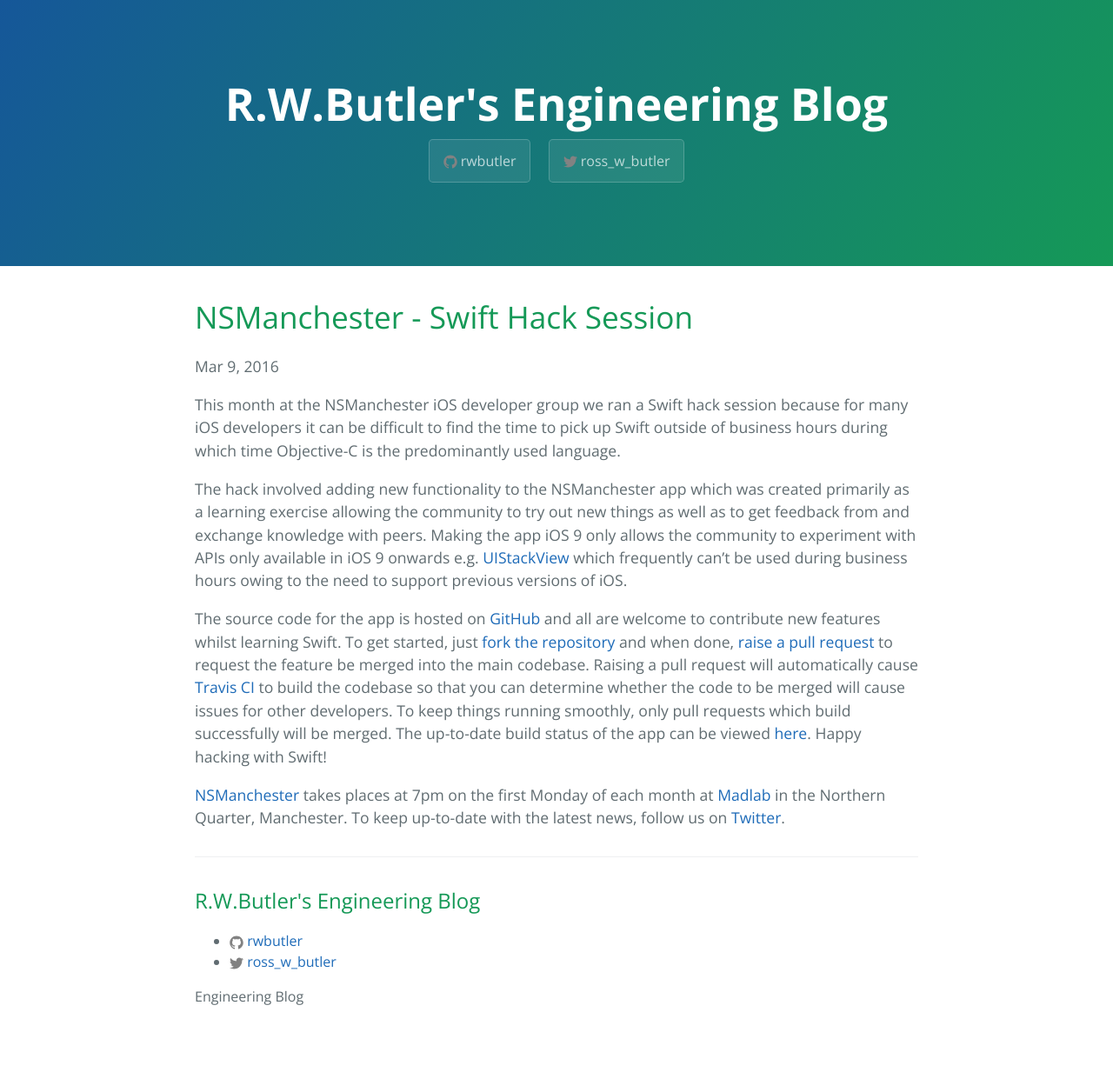
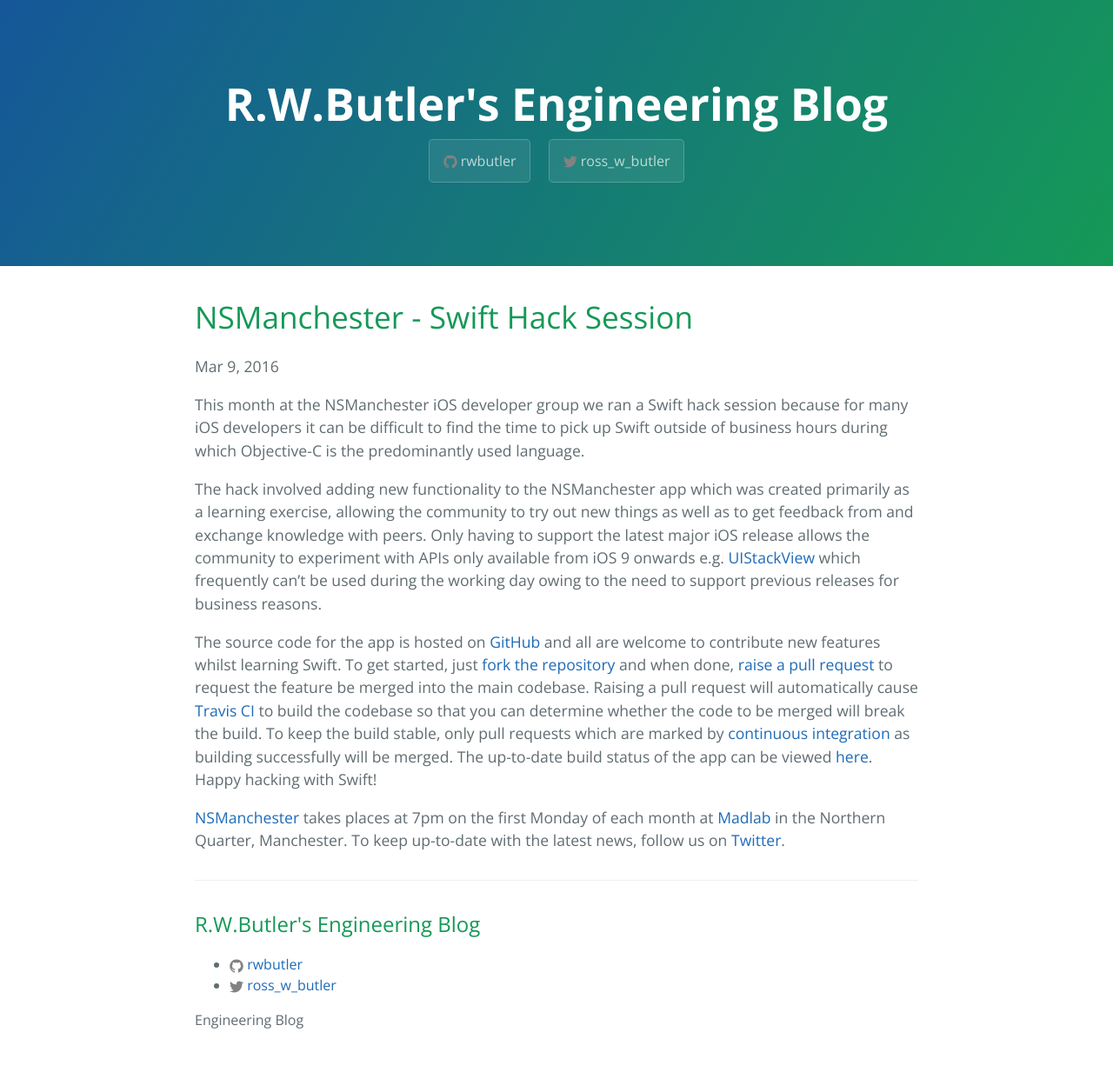
Before and after one commit to rwbutler/rwbutler.github.io, a Jekyll site: the page built from _posts/2016-03-09-nsmanchester-swift-hack-session.markdown, in a window 1280 px wide. Shown: the whole page at 87% size. Built offline with Jekyll 4.4.1, drawn with Linux system fonts in a browser that asks for light colours; before the commit the page ends 1206 px from its top, so only the background shows below that.

Commit message:
Edits to post to improve clarity and readability

```diff
--- a/_posts/2016-03-09-nsmanchester-swift-hack-session.markdown
+++ b/_posts/2016-03-09-nsmanchester-swift-hack-session.markdown
@@ -5,10 +5,10 @@
 categories: ios swift hack open source
 ---
 
-This month at the NSManchester iOS developer group we ran a Swift hack session because for many iOS developers it can be difficult to find the time to pick up Swift outside of business hours during which time Objective-C is the predominantly used language.
+This month at the NSManchester iOS developer group we ran a Swift hack session because for many iOS developers it can be difficult to find the time to pick up Swift outside of business hours during which Objective-C is the predominantly used language.
 
-The hack involved adding new functionality to the NSManchester app which was created primarily as a learning exercise allowing the community to try out new things as well as to get feedback from and exchange knowledge with peers. Making the app iOS 9 only allows the community to experiment with APIs only available in iOS 9 onwards e.g. [UIStackView](https://developer.apple.com/library/prerelease/ios/documentation/UIKit/Reference/UIStackView_Class_Reference/) which frequently can't be used during business hours owing to the need to support previous versions of iOS.
+The hack involved adding new functionality to the NSManchester app which was created primarily as a learning exercise, allowing the community to try out new things as well as to get feedback from and exchange knowledge with peers. Only having to support the latest major iOS release allows the community to experiment with APIs only available from iOS 9 onwards e.g. [UIStackView](https://developer.apple.com/library/prerelease/ios/documentation/UIKit/Reference/UIStackView_Class_Reference/) which frequently can't be used during the working day owing to the need to support previous releases for business reasons.
 
-The source code for the app is hosted on [GitHub](https://github.com/NSManchester/nsmanchester-app) and all are welcome to contribute new features whilst learning Swift. To get started, just [fork the repository](https://help.github.com/articles/fork-a-repo/) and when done, [raise a pull request](https://help.github.com/articles/creating-a-pull-request/) to request the feature be merged into the main codebase. Raising a pull request will automatically cause [Travis CI](http://travis-ci.org/) to build the codebase so that you can determine whether the code to be merged will cause issues for other developers. To keep things running smoothly, only pull requests which build successfully will be merged. The up-to-date build status of the app can be viewed [here](https://travis-ci.org/NSManchester/nsmanchester-app). Happy hacking with Swift!
+The source code for the app is hosted on [GitHub](https://github.com/NSManchester/nsmanchester-app) and all are welcome to contribute new features whilst learning Swift. To get started, just [fork the repository](https://help.github.com/articles/fork-a-repo/) and when done, [raise a pull request](https://help.github.com/articles/creating-a-pull-request/) to request the feature be merged into the main codebase. Raising a pull request will automatically cause [Travis CI](http://travis-ci.org/) to build the codebase so that you can determine whether the code to be merged will break the build. To keep the build stable, only pull requests which are marked by [continuous integration](https://en.wikipedia.org/wiki/Continuous_integration) as building successfully will be merged. The up-to-date build status of the app can be viewed [here](https://travis-ci.org/NSManchester/nsmanchester-app). Happy hacking with Swift!
 
 [NSManchester](https://madlab.org.uk/events/ns-manchester-apr-2016/) takes places at 7pm on the first Monday of each month at [Madlab](https://madlab.org.uk/) in the Northern Quarter, Manchester. To keep up-to-date with the latest news, follow us on [Twitter](https://twitter.com/nsmanchester).
```
